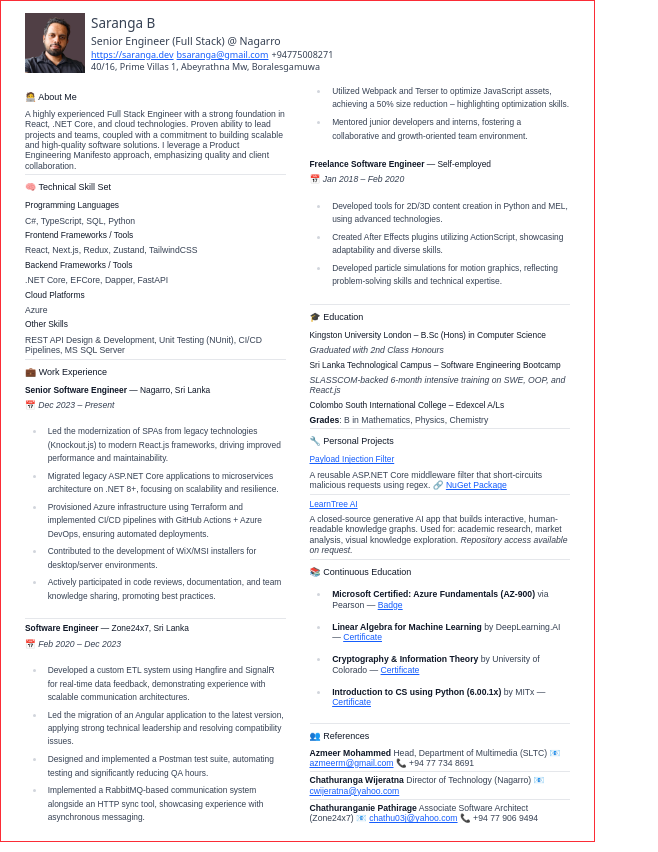
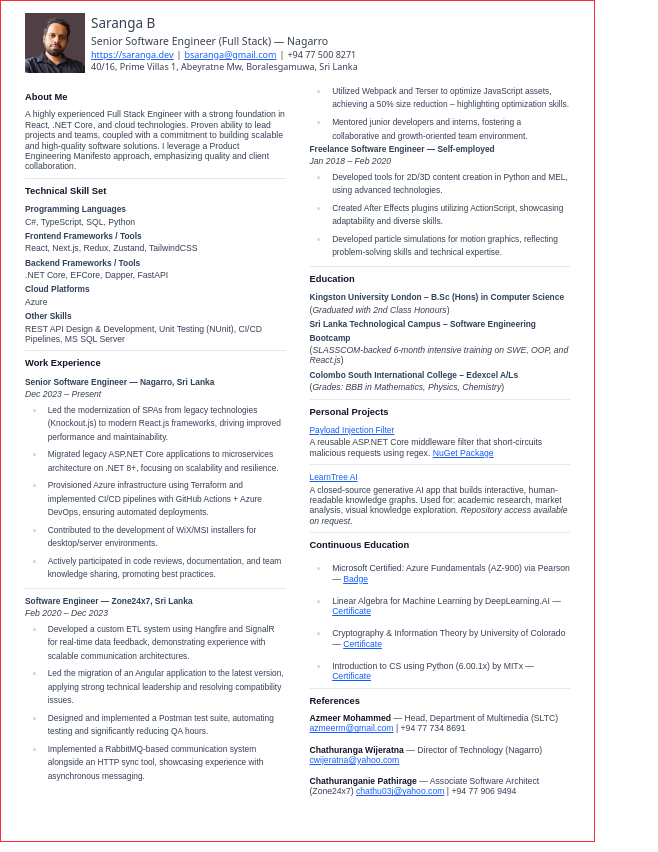
Before and after one commit to bsaranga/resume-generator, a React app: page / in a window 1280 px wide. Shown: the whole page, without its empty margins (0-658 px from the left). Built offline with nearby package versions, Linux system fonts and the light colour scheme.

Commit message:
good layout

```diff
--- /dev/null
+++ b/data/header.json
@@ -0,0 +1,10 @@
+{
+    "fullname": "Saranga B",
+    "currentPosition": "Senior Software Engineer (Full Stack) — Nagarro",
+    "website": "https://saranga.dev",
+    "linkedIn": "https://www.linkedin.com/in/bsaranga/",
+    "github": "https://github.com/bsaranga",
+    "email": "bsaranga@gmail.com",
+    "phone": "+94 77 500 8271",
+    "address": "40/16, Prime Villas 1, Abeyratne Mw, Boralesgamuwa, Sri Lanka"
+}
--- a/in/current_resume.md
+++ /dev/null
@@ -1,146 +0,0 @@
-# Buwaneka Saranga – Resume 2025
-
-**Saranga Buwaneka**
-Senior Engineer (Full Stack) @ Nagarro
-📞 +94 77 500 8271
-✉️ [bsaranga@gmail.com](mailto:bsaranga@gmail.com)
-🌐 [https://saranga.dev](https://saranga.dev)
-📍 Colombo, Sri Lanka
-
----
-
-## 🧑‍💻 About Me
-
-Language-agnostic engineer with 6+ years of experience building high-quality software. A firm believer and practitioner of the [Product Engineering Manifesto](https://github.com/anttiviljami/product-engineer-manifesto), often employing test-driven development strategies wherever practically possible. Known for dependability and the ability to take on challenging engineering tasks.
-
----
-
-## 🧠 Technical Skill Set
-
-### Programming Languages
-
-* C#, JavaScript, TypeScript, SQL, Python
-
-### Frontend Frameworks / Tools
-
-* Angular 2+, AngularJS (1.x), React, Next.js, Redux, Zustand, TailwindCSS
-
-### Backend Frameworks / Tools
-
-* ASP.NET Core, EFCore, Dapper, HangFire, MassTransit, SignalR Core, FastAPI, Celery
-
-### Cloud Platforms
-
-* Azure, Linode (Akamai), AWS
-
-### Other Skills
-
-* MSI Installer creation using WiX Toolset, ORCA, debugging installer issues
-
----
-
-## 💼 Work Experience
-
-### **Senior Software Engineer** — Nagarro, Sri Lanka
-
-📅 *Dec 2023 – Present*
-
-* Modernized SPAs from Knockout.js to Vue.js and React.js
-* Migrated legacy ASP.NET apps to .NET 8+ microservices
-* Provisioned Azure infrastructure via Terraform; CI/CD with GitHub Actions + Azure DevOps
-* Built WiX/MSI installers for desktop/server setups
-* Regular contributor to code reviews, documentation, and team knowledge sharing
-
----
-
-### **Software Engineer** — Zone24x7, Sri Lanka
-
-📅 *Feb 2020 – Dec 2023*
-
-* Built a custom ETL system using Hangfire + SignalR for live feedback
-* Migrated Angular app to latest version with compatibility fixes
-* Developed Postman test suite that saved 50+ QA hours
-* Implemented RabbitMQ-based communication + HTTP sync tool
-* Used Webpack + Terser to reduce JS asset size by 50%
-* Mentored junior developers and interns
-
----
-
-### **Freelance Software Engineer** — Self-employed
-
-📅 *Jan 2018 – Feb 2020*
-
-* Built tools for 2D/3D content creation in Python and MEL
-* Created After Effects plugins using ActionScript
-* Developed particle simulations for motion graphics
-
----
-
-## 🎓 Education
-
-### Kingston University London – B.Sc (Hons) in Computer Science
-
-*Graduated with 2nd Class Honours*
-
-### Sri Lanka Technological Campus – Software Engineering Bootcamp
-
-*SLASSCOM-backed 6-month intensive training on SWE, OOP, and React.js*
-
-### Colombo South International College – Edexcel A/Ls
-
-**Grades**: B in Mathematics, Physics, Chemistry
-
----
-
-## 🔧 Personal Projects
-
-### [Payload Injection Filter](https://github.com/bsaranga/PayloadInjectionFilter)
-
-A reusable ASP.NET Core middleware filter that short-circuits malicious requests using regex.
-🔗 [NuGet Package](https://www.nuget.org/packages/Zone24x7.PayloadInjectionFilter/)
-
----
-
-### [LearnTree AI](https://learntree.ai)
-
-A closed-source generative AI app that builds interactive, human-readable knowledge graphs.
-Used for: academic research, market analysis, visual knowledge exploration.
-*Repository access available on request.*
-
----
-
-## 📚 Continuous Education
-
-* **Microsoft Certified: Azure Fundamentals (AZ-900)**
-  via Pearson — [Badge](https://www.credly.com/badges/d7185838-3573-4ab5-9d91-f07ceb0c5138)
-
-* **Linear Algebra for Machine Learning**
-  by DeepLearning.AI — [Certificate](https://coursera.org/verify/7L3ZXEUHVWWT)
-
-* **Cryptography & Information Theory**
-  by University of Colorado — [Certificate](https://www.coursera.org/account/accomplishments/certificate/BF36UYWDTW8A)
-
-* **Introduction to CS using Python (6.00.1x)**
-  by MITx — [Certificate](https://courses.edx.org/certificates/5bec5895ee594edf9ff6043ec21e68ca)
-
----
-
-## 👥 References
-
-**Azmeer Mohammed**
-Head, Department of Multimedia (SLTC)
-📧 [azmeerm@gmail.com](mailto:azmeerm@gmail.com)
-📞 +94 77 734 8691
-
----
-
-**Chathuranga Wijeratna**
-Director of Technology (Nagarro)
-📧 [cwijeratna@yahoo.com](mailto:cwijeratna@yahoo.com)
-
----
-
-**Chathuranganie Pathirage**
-Associate Software Architect (Zone24x7)
-📧 [chathu03j@yahoo.com](mailto:chathu03j@yahoo.com)
-📞 +94 77 906 9494
--- a/package.json
+++ b/package.json
@@ -35,6 +35,7 @@
     "@rollup/plugin-babel": "^6.0.4",
     "@rollup/plugin-commonjs": "^28.0.6",
     "@rollup/plugin-image": "^3.0.3",
+    "@rollup/plugin-json": "^6.1.0",
     "@rollup/plugin-node-resolve": "^16.0.1",
     "@rollup/plugin-replace": "^6.0.2",
     "@tailwindcss/typography": "^0.5.16",
--- a/rollup.config.js
+++ b/rollup.config.js
@@ -7,6 +7,7 @@ import postcss from 'rollup-plugin-postcss';
 import tailwind from '@tailwindcss/postcss';
 import image from '@rollup/plugin-image'
 import process from 'process';
+import json from '@rollup/plugin-json';
 
 const isProduction = process.env.NODE_ENV === 'production';
 
@@ -18,6 +19,7 @@ export default {
     sourcemap: true,
   },
   plugins: [
+    json(),
     image(),
     postcss({
       plugins: [tailwind],
--- a/run.js
+++ b/run.js
@@ -16,7 +16,7 @@ async function generatePDF(url, outputPath) {
   const page = await browser.newPage();
   await page.goto(url);
   await page.waitForFunction(() => document.readyState === 'complete');
-  await page.pdf({ path: outputPath, format: 'A4', printBackground: true, scale: 1.333333 });
+  await page.pdf({ path: outputPath, format: 'A4', printBackground: true, scale: 1.3 });
   await browser.close();
 }
 
--- a/src/components/header.jsx
+++ b/src/components/header.jsx
@@ -1,17 +1,19 @@
 import headshot from '../assets/headshot.png';
+import data from '../../data/header.json';
+
 export default function Header() {
   return (
     <div className="flex gap-2">
       <img className="w-20 h-20" src={headshot} alt="headshot" />
       <div className='flex flex-col'>
-        <div className='font-medium text-lg'>Saranga B</div>
-        <div className='text-sm'>Senior Engineer (Full Stack) @ Nagarro</div>
+        <div className='font-medium text-lg'>{data.fullname}</div>
+        <div className='text-sm'>{data.currentPosition}</div>
         <div className='flex gap-1 text-xs'>
-          <a href='https://saranga.dev'>https://saranga.dev</a>
-          <a href='mailto:bsaranga@gmail.com'>bsaranga@gmail.com</a>
-          <div>+94775008271</div>
+          <a href={data.website}>{data.website}</a> |
+          <a href={`mailto:${data.email}`}>{data.email}</a> |
+          <div>{data.phone}</div>
         </div>
-        <div className='text-xs'>40/16, Prime Villas 1, Abeyrathna Mw, Boralesgamuwa</div>
+        <div className='text-xs'>{data.address}</div>
       </div>
     </div>
   );
--- a/src/components/layout.jsx
+++ b/src/components/layout.jsx
@@ -1,7 +1,7 @@
 export default function Layout({ children }) {
   return (
     <div style={{ width: '595px', height: '842px'}} className={process.env.NODE_ENV == 'development' ? "border border-red-500" : ""}>
-      <div className="px-8 py-4 max-w-full prose prose-img:mt-0 prose-img:mb-0 prose-h2:mt-2 prose-h2:mb-2 prose-h2:font-[500] prose-h2:text-[0.75rem] prose-h3:mt-1 prose-h3:mb-1 prose-h3:text-[0.70rem] prose-h3:font-[500] prose-li:text-[0.7rem] prose-hr:mt-1 prose-hr:mb-1 prose-p:mb-1 prose-p:text-[0.72rem] prose-p:leading-[1.2] prose-a:text-blue-600">
+      <div className="px-8 py-4 max-w-full prose prose-img:mt-0 prose-img:mb-0 prose-h2:mt-2 prose-h2:mb-2 prose-h2:font-[600] prose-h2:text-[0.78rem] prose-h3:mt-0 prose-h3:mb-0 prose-h3:text-[0.70rem] prose-h3:font-[600] prose-h3:text-slate-700 prose-li:text-[0.7rem] prose-hr:mt-2 prose-hr:mb-2 prose-p:mb-1 prose-p:text-[0.72rem] prose-p:leading-[1.2] prose-a:text-blue-600 prose-ul:mt-0 prose-ul:mb-0">
         {children}
       </div>
     </div>
--- a/src/resume.mdx
+++ b/src/resume.mdx
@@ -1,11 +1,11 @@
-<div id='layout' className='two-column-text'>
- ## 🧑‍💻 About Me
+<div className='two-column-text'>
+ ## About Me
 
 A highly experienced Full Stack Engineer with a strong foundation in React, .NET Core, and cloud technologies.  Proven ability to lead projects and teams, coupled with a commitment to building scalable and high-quality software solutions.  I leverage a Product Engineering Manifesto approach, emphasizing quality and client collaboration.
 
 ---
 
-## 🧠 Technical Skill Set
+## Technical Skill Set
 
 ### Programming Languages
 
@@ -29,11 +29,11 @@ REST API Design & Development, Unit Testing (NUnit), CI/CD Pipelines, MS SQL Ser
 
 ---
 
-## 💼 Work Experience
+## Work Experience
 
 ### **Senior Software Engineer** — Nagarro, Sri Lanka
 
-📅 *Dec 2023 – Present*
+*Dec 2023 – Present*
 
 * Led the modernization of SPAs from legacy technologies (Knockout.js) to modern React.js frameworks, driving improved performance and maintainability.
 * Migrated legacy ASP.NET Core applications to microservices architecture on .NET 8+, focusing on scalability and resilience.
@@ -45,7 +45,7 @@ REST API Design & Development, Unit Testing (NUnit), CI/CD Pipelines, MS SQL Ser
 
 ### **Software Engineer** — Zone24x7, Sri Lanka
 
-📅 *Feb 2020 – Dec 2023*
+*Feb 2020 – Dec 2023*
 
 * Developed a custom ETL system using Hangfire and SignalR for real-time data feedback, demonstrating experience with scalable communication architectures.
 * Led the migration of an Angular application to the latest version, applying strong technical leadership and resolving compatibility issues.
@@ -56,7 +56,7 @@ REST API Design & Development, Unit Testing (NUnit), CI/CD Pipelines, MS SQL Ser
 
  ### **Freelance Software Engineer** — Self-employed
 
-📅 *Jan 2018 – Feb 2020*
+*Jan 2018 – Feb 2020*
 
 * Developed tools for 2D/3D content creation in Python and MEL, using advanced technologies.
 * Created After Effects plugins utilizing ActionScript, showcasing adaptability and diverse skills.
@@ -64,28 +64,28 @@ REST API Design & Development, Unit Testing (NUnit), CI/CD Pipelines, MS SQL Ser
 
 ---
 
-## 🎓 Education
+## Education
 
 ### Kingston University London – B.Sc (Hons) in Computer Science
 
-*Graduated with 2nd Class Honours*
+(*Graduated with 2nd Class Honours*)
 
 ### Sri Lanka Technological Campus – Software Engineering Bootcamp
 
-*SLASSCOM-backed 6-month intensive training on SWE, OOP, and React.js*
+(*SLASSCOM-backed 6-month intensive training on SWE, OOP, and React.js*)
 
 ### Colombo South International College – Edexcel A/Ls
 
-**Grades**: B in Mathematics, Physics, Chemistry
+(*Grades: BBB in Mathematics, Physics, Chemistry*)
 
 ---
 
-## 🔧 Personal Projects
+## Personal Projects
 
 ### [Payload Injection Filter](https://github.com/bsaranga/PayloadInjectionFilter)
 
 A reusable ASP.NET Core middleware filter that short-circuits malicious requests using regex.
-🔗 [NuGet Package](https://www.nuget.org/packages/Zone24x7.PayloadInjectionFilter/)
+[NuGet Package](https://www.nuget.org/packages/Zone24x7.PayloadInjectionFilter/)
 
 ---
 
@@ -97,39 +97,29 @@ Used for: academic research, market analysis, visual knowledge exploration.
 
 ---
 
-## 📚 Continuous Education
+## Continuous Education
 
-* **Microsoft Certified: Azure Fundamentals (AZ-900)**
-  via Pearson — [Badge](https://www.credly.com/badges/d7185838-3573-4ab5-9d91-f07ceb0c5138)
+* Microsoft Certified: Azure Fundamentals (AZ-900) via Pearson — [Badge](https://www.credly.com/badges/d7185838-3573-4ab5-9d91-f07ceb0c5138)
 
-* **Linear Algebra for Machine Learning**
-  by DeepLearning.AI — [Certificate](https://coursera.org/verify/7L3ZXEUHVWWT)
+* Linear Algebra for Machine Learning by DeepLearning.AI — [Certificate](https://coursera.org/verify/7L3ZXEUHVWWT)
 
-* **Cryptography & Information Theory**
-  by University of Colorado — [Certificate](https://www.coursera.org/account/accomplishments/certificate/BF36UYWDTW8A)
+* Cryptography & Information Theory by University of Colorado — [Certificate](https://www.coursera.org/account/accomplishments/certificate/BF36UYWDTW8A)
 
-* **Introduction to CS using Python (6.00.1x)**
-  by MITx — [Certificate](https://courses.edx.org/certificates/5bec5895ee594edf9ff6043ec21e68ca)
+* Introduction to CS using Python (6.00.1x) by MITx — [Certificate](https://courses.edx.org/certificates/5bec5895ee594edf9ff6043ec21e68ca)
 
 ---
 
-## 👥 References
+## References
 
-**Azmeer Mohammed**
+**Azmeer Mohammed** —
 Head, Department of Multimedia (SLTC)
-📧 [azmeerm@gmail.com](mailto:azmeerm@gmail.com)
-📞 +94 77 734 8691
+[azmeerm@gmail.com](mailto:azmeerm@gmail.com) | +94 77 734 8691
 
----
+**Chathuranga Wijeratna** —
+Director of Technology (Nagarro)
+[cwijeratna@yahoo.com](mailto:cwijeratna@yahoo.com)
 
-**Chathuranga Wijeratna**
-Director of Technology (Nagarro)
-📧 [cwijeratna@yahoo.com](mailto:cwijeratna@yahoo.com)
-
----
-
-**Chathuranganie Pathirage**
+**Chathuranganie Pathirage** —
 Associate Software Architect (Zone24x7)
-📧 [chathu03j@yahoo.com](mailto:chathu03j@yahoo.com)
-📞 +94 77 906 9494
+[chathu03j@yahoo.com](mailto:chathu03j@yahoo.com) | +94 77 906 9494
  </div>
```
Also changed, not shown: data/job_description.md (renamed from in/job_description.md), 2 other files (tests, documents, lock files or other folders).
